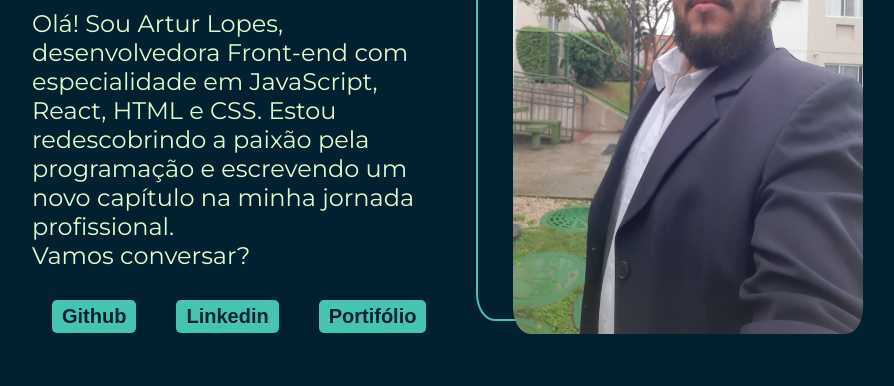
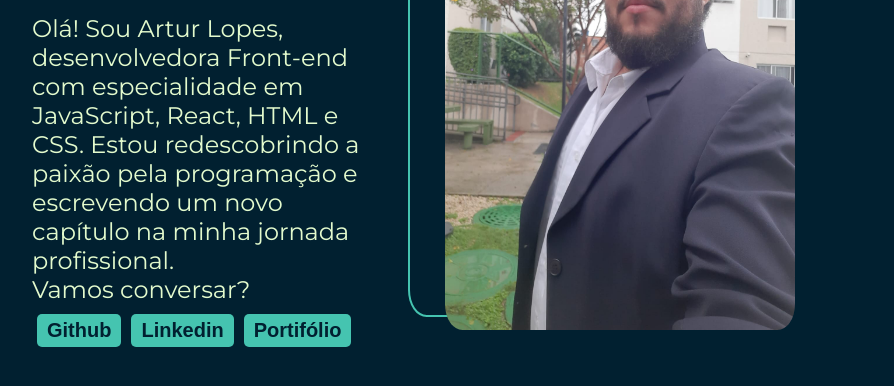
Before and after one commit to ArturLLopes/Projeto-Linktree-HTML-CSS, a plain HTML site: page index.html in a window 1280 px wide. Shown: the part 342-728 px from the top of the page, without its empty margins (228-1122 px from the left). Drawn offline with Linux system fonts and the light colour scheme.

```diff
--- a/src/css/style.css
+++ b/src/css/style.css
@@ -48,7 +48,7 @@
 
 a {
     text-decoration: none;
-    margin: 20px;
+    margin: 0 5px;
 }
 
 /* Remove o sublinhado dos links e adiciona margem. */
```
Also changed, not shown: linktreeQRCode.jpg (added), src/img/linktreeQRCode.jpg (added), 2 other files.
